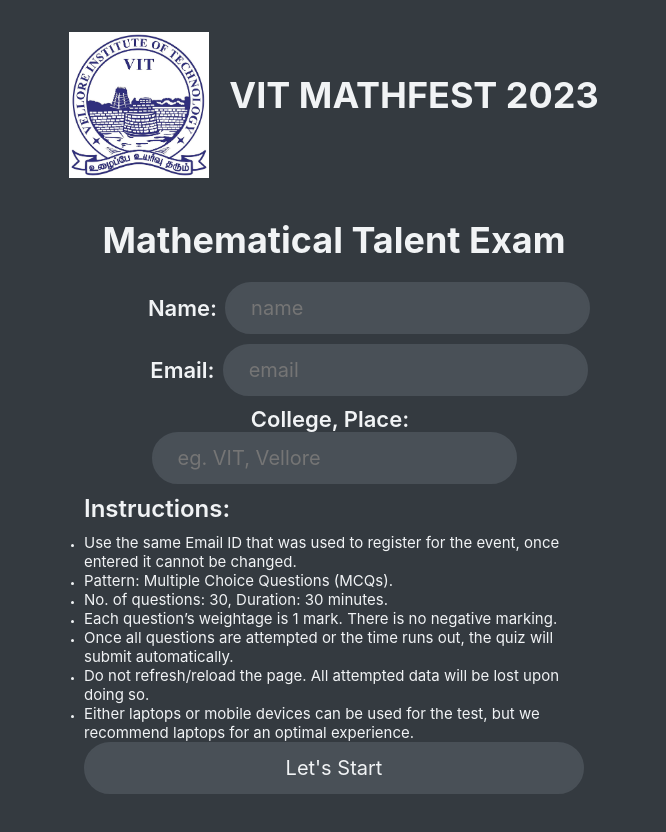
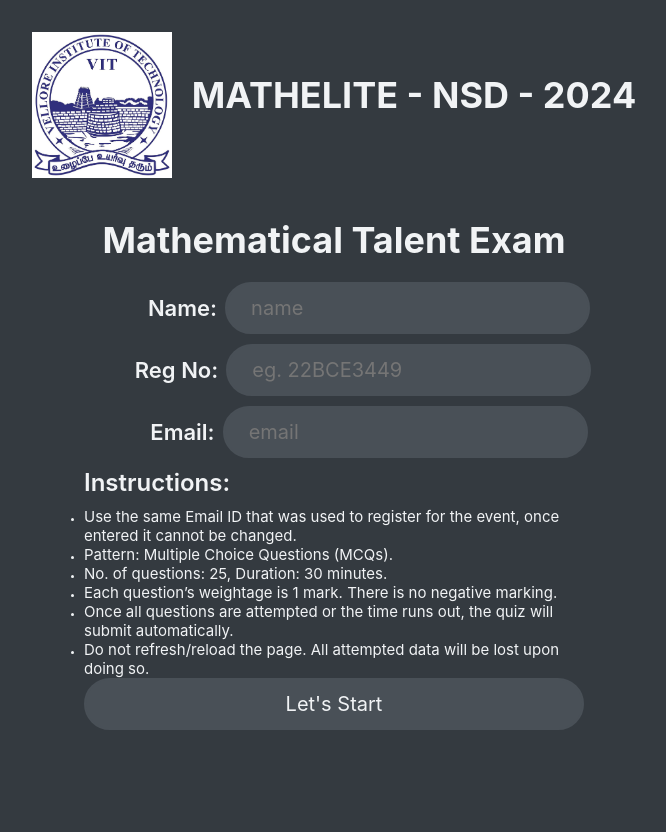
Before and after one commit to aditya-jindal/SecretRepoProdPG, a React (Vite) app: page / in a window 1280 px wide. Shown: the top 832 px of the page, without its empty margins (306-972 px from the left). After the commit the page ends 800 px from the top, so only its background shows below. Built offline with nearby package versions, Linux system fonts and the light colour scheme.

Commit message:
design changes
changed college input field to regno
changed title everywhere to MathElite

```diff
--- a/index.html
+++ b/index.html
@@ -1,10 +1,10 @@
-<!doctype html>
+<!DOCTYPE html>
 <html lang="en">
   <head>
     <meta charset="UTF-8" />
     <link rel="icon" type="image/svg+xml" href="./public/VITLogo.jpg" />
     <meta name="viewport" content="width=device-width, initial-scale=1.0" />
-    <title>MathFest 2023</title>
+    <title>MathElite 2024</title>
   </head>
   <body>
     <div id="root"></div>
--- a/src/App.jsx
+++ b/src/App.jsx
@@ -119,7 +119,7 @@
     array[62],
     ...shuffleArray(array.slice(63, 75)).slice(0, 3),
   ];
-  console.log(updatedQuestions);
+  // console.log(updatedQuestions);
   updatedQuestions = [
     ...shuffleArray(updatedQuestions.slice(0, 5)),
     ...shuffleArray(updatedQuestions.slice(5, 10)),
--- a/src/Header.jsx
+++ b/src/Header.jsx
@@ -1,8 +1,8 @@
 function Header() {
   return (
-    <header className='app-header'>
-      <img src='VITLogo.jpg' alt='VIT logo' />
-      <h2>VIT MATHFEST 2023</h2>
+    <header className="app-header">
+      <img src="VITLogo.jpg" alt="VIT logo" />
+      <h2>MATHELITE - NSD - 2024</h2>
     </header>
   );
 }
--- a/src/ResultScreen.jsx
+++ b/src/ResultScreen.jsx
@@ -5,7 +5,7 @@
       <div className="resultForm">
         <h4>Name: {name}</h4>
         <h4>Email: {email}</h4>
-        <h4>College: {college}</h4>
+        <h4>Reg No: {college}</h4>
       </div>
       <h3>You can exit the website now</h3>
     </div>
--- a/src/StartScreen.jsx
+++ b/src/StartScreen.jsx
@@ -24,6 +24,17 @@
             onChange={(e) => setName(e.target.value)}
           />
         </div>
+        <div className="forminput college">
+          <h4>Reg No:</h4>
+          <input
+            className="btn"
+            type="text"
+            placeholder="eg. 22BCE3449"
+            required
+            value={college}
+            onChange={(e) => setCollege(e.target.value)}
+          />
+        </div>
         <div className="forminput email">
           <h4>Email:</h4>
           <input
@@ -33,17 +44,6 @@
             required
             value={email}
             onChange={(e) => setEmail(e.target.value)}
-          />
-        </div>
-        <div className="forminput">
-          <h4>College, Place:</h4>
-          <input
-            className="btn"
-            type="text"
-            placeholder="eg. VIT, Vellore"
-            required
-            value={college}
-            onChange={(e) => setCollege(e.target.value)}
           />
         </div>
         <h3 className="instructions-heading">Instructions:</h3>
@@ -58,7 +58,7 @@
             <h5>Pattern: Multiple Choice Questions (MCQs).</h5>
           </li>
           <li>
-            <h5>No. of questions: 30, Duration: 30 minutes.</h5>
+            <h5>No. of questions: 25, Duration: 30 minutes.</h5>
           </li>
           <li>
             <h5>
@@ -77,12 +77,6 @@
               upon doing so.
             </h5>
           </li>
-          <li>
-            <h5>
-              Either laptops or mobile devices can be used for the test, but we
-              recommend laptops for an optimal experience.
-            </h5>
-          </li>
         </ul>
         <button type="submit" className="btn">
           Let's Start
--- a/src/index.css
+++ b/src/index.css
@@ -56,7 +56,7 @@
   .app-header {
     width: 90vw;
   }
-  .forminput{
+  .forminput {
     display: flex;
     flex-direction: column;
   }
@@ -326,24 +326,27 @@
   text-align: left;
 }
 
-h5{
+h5 {
   font-size: 1.5rem;
   font-weight: normal;
 }
 
-.resultForm{
+.resultForm {
   margin-top: 3rem;
   margin-bottom: 3.5rem;
 }
 
-.resultForm h4{
+.resultForm h4 {
   text-align: center;
   margin-bottom: 1rem;
 }
 
-.name{
+.name {
   margin-right: -7rem;
 }
-.email{
+.email {
   margin-right: -7rem;
 }
+.college {
+  margin-right: -5.8rem;
+}
```
